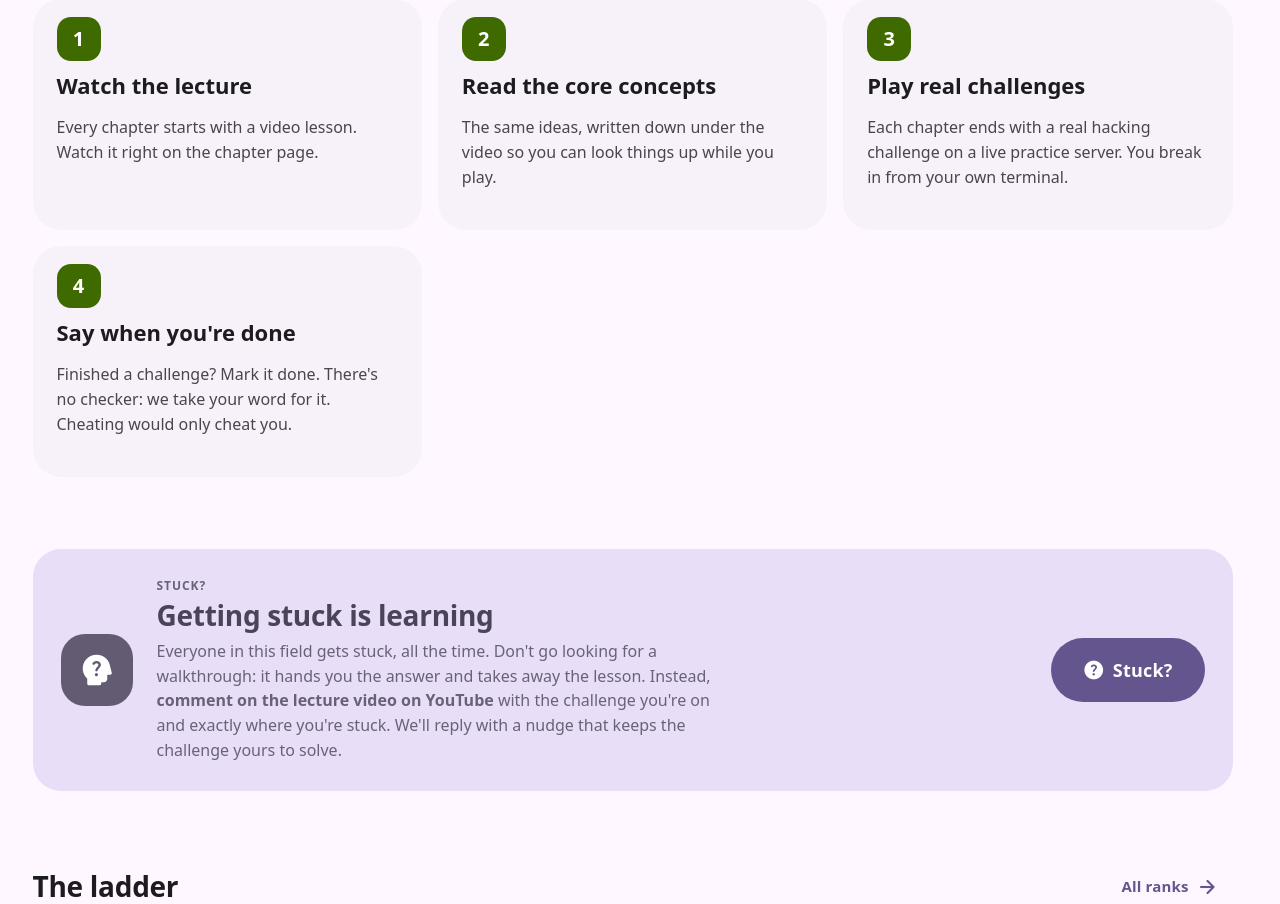
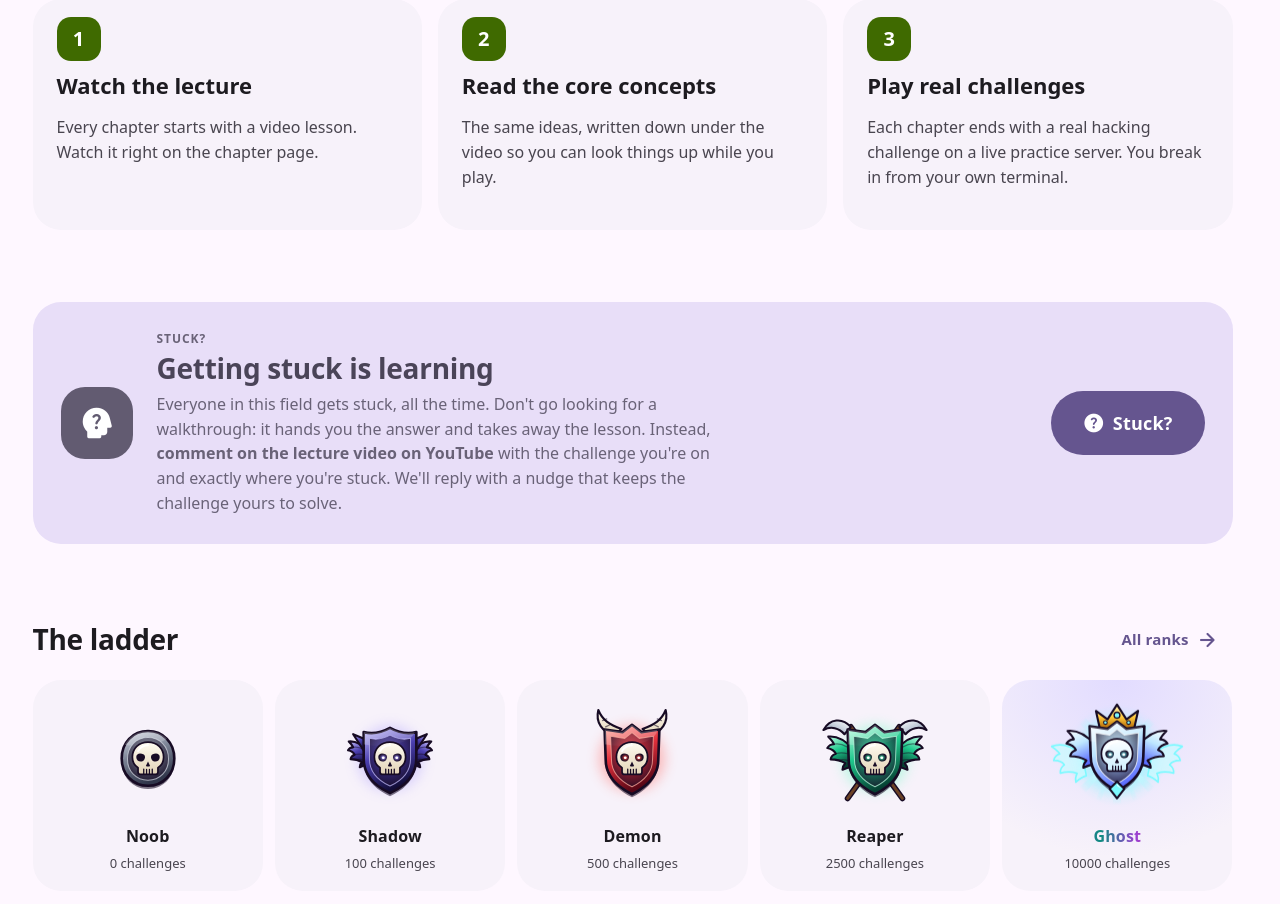
Before and after one commit to politejackal/pwnctual, a Flask app: page / in a window 1280 px wide. Shown: the part 738-1642 px from the top of the page. Run offline with Flask 3, Linux system fonts and the light colour scheme; some web fonts are replaced.

Commit message:
Remove 'Say when you're done' step from home page
Co-Authored-By: Claude Opus 5.5 <noreply@anthropic.com>
Claude-Session: https://claude.ai/code/session_01Fp3pLuEhA6aqvHCJJUK3U3

```diff
--- a/pwnctual/templates/index.html
+++ b/pwnctual/templates/index.html
@@ -45,15 +45,13 @@
 
 <section class="wrap section">
   <h2 class="headline" style="margin-bottom:20px">How it works</h2>
-  <div class="grid grid-2 steps">
+  <div class="grid grid-3 steps">
     <div class="card step"><div class="title-l">Watch the lecture</div>
       <p class="muted">Every chapter starts with a video lesson. Watch it right on the chapter page.</p></div>
     <div class="card step"><div class="title-l">Read the core concepts</div>
       <p class="muted">The same ideas, written down under the video so you can look things up while you play.</p></div>
     <div class="card step"><div class="title-l">Play real challenges</div>
       <p class="muted">Each chapter ends with a real hacking challenge on a live practice server. You break in from your own terminal.</p></div>
-    <div class="card step"><div class="title-l">Say when you're done</div>
-      <p class="muted">Finished a challenge? Mark it done. There's no checker: we take your word for it. Cheating would only cheat you.</p></div>
   </div>
 </section>
 
```
